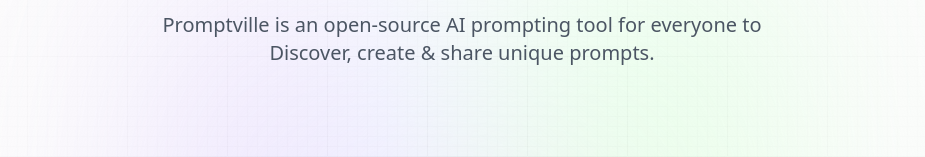
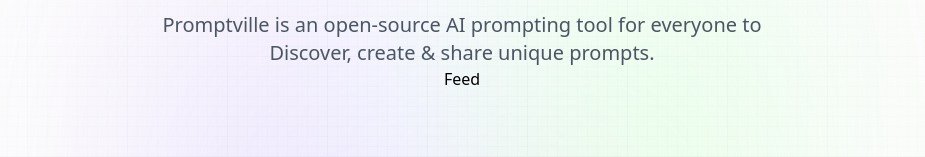
Before and after one commit to f4zza/promptville, a Next.js app: page / in a window 1280 px wide. Shown: the part 149-306 px from the top of the page, without its empty margins (178-1103 px from the left). Built offline with nearby package versions, Linux system fonts and the light colour scheme.

Commit message:
imported feed

```diff
--- a/app/page.jsx
+++ b/app/page.jsx
@@ -1,3 +1,5 @@
+import Feed from "@components/Feed";
+
 const Home = () => {
   return (
     <section className="w-full flex-center flex-col">
@@ -6,6 +8,8 @@
         <span className="orange_gradient text-center"> AI Powered Prompts</span>
         </h1>
         <p className="desc text-center">Promptville is an open-source AI prompting tool for everyone to Discover, create & share unique prompts.</p>
+
+        <Feed />
     </section>
   )
 }
--- a/components/Feed.jsx
+++ b/components/Feed.jsx
@@ -2,7 +2,7 @@
 
 const feed = () => {
   return (
-    <div>feed</div>
+    <div>Feed</div>
   )
 }
 
```
